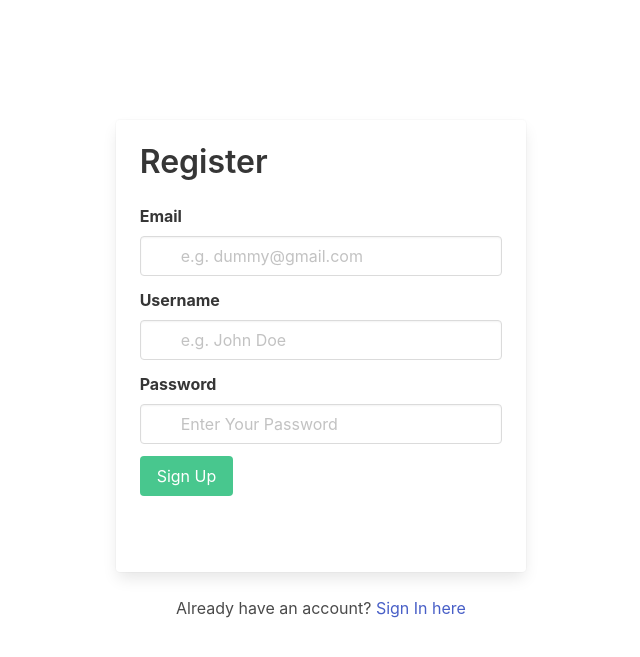
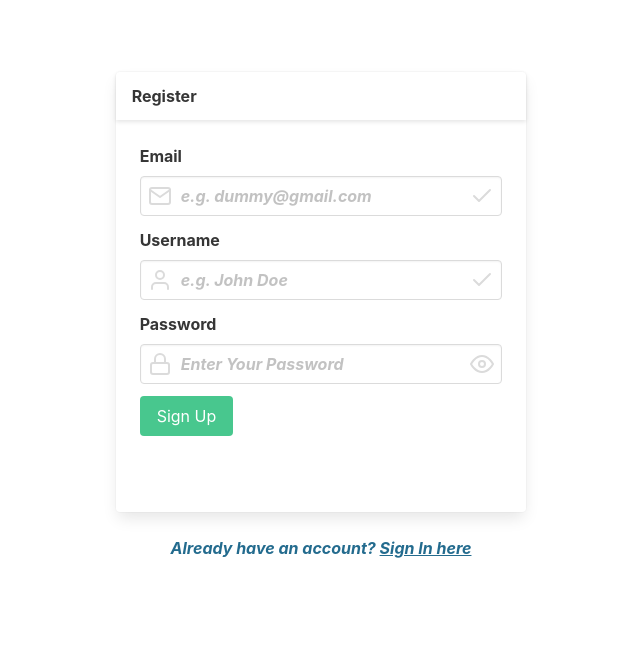
Before and after one commit to NevetsKuro/TwitterRed, a Flask app: page /register in a window 1280 px wide. Shown: the top 657 px of the page, without its empty margins (319-959 px from the left). Run offline with Flask 2, Linux system fonts and the light colour scheme.

Commit message:
fixed download CSV file. changed css style in login/register page.

```diff
--- a/app/app.py
+++ b/app/app.py
@@ -8,7 +8,8 @@ import io
 import re
 import requests
 import mysql.connector
-# from flask_session import Session
+from flask_session import Session
+import copy
 
 import nltk
 from nltk.corpus import stopwords
@@ -39,10 +40,11 @@ def create_app(test_config=None):
 
     app = Flask(__name__, instance_relative_config=True)
 
-    app.secret_key = b'_5#y2L"F4Q8z\n\xec]/'
+    # app.secret_key = b'_5#y2L"F4Q8z\n\xec]/'
+    app.secret_key = 'dev'
     app.config["SESSION_PERMANENT"] = False
     app.config["SESSION_TYPE"] = "filesystem"
-    # Session(app)
+    Session(app)
 
     # app.config.from_mapping(
     #     SECRET_KEY='dev',
@@ -79,17 +81,20 @@ def create_app(test_config=None):
 
     @app.route("/download", methods=["POST"])
     def download():
-        return 'Whatsup Egghead!'
-        # csv = session.get("df") if "df" in session else ""
+        # return 'Whatsup Egghead!'
+        csv = session.get("df") if "df" in session else ""
+        # print(csv)
+        if(csv!=""):
+            buf_str = io.StringIO(csv)
 
-        # buf_str = io.StringIO(csv)
+            buf_byt = io.BytesIO(buf_str.read().encode("utf-8"))
 
-        # buf_byt = io.BytesIO(buf_str.read().encode("utf-8"))
-
-        # return send_file(buf_byt,
-        #                  mimetype="text/csv",
-        #                  as_attachment=True,
-        #                  attachment_filename="tweets.csv")
+            return send_file(buf_byt,
+                            mimetype="text/csv",
+                            as_attachment=True,
+                            attachment_filename="tweets.csv")
+        else:
+            return "Kindly make a search first"
 
     @app.route('/home')
     def home():
@@ -146,10 +151,33 @@ def create_app(test_config=None):
         # public_tweets = json.dumps([status._json for status in public_tweets])
         # print(public_tweets)
 
-        # df = pd.DataFrame(public_tweets)
-        # session["df"] = df.to_csv(index=False, header=True, sep=";")
+        json_array = []
+        temp = copy.deepcopy(public_tweets)
+        for tweet in temp:
+            json = tweet._json
+            json.pop('contributors', None)
+            json.pop('coordinates', None)
+            json.pop('entities', None)
+            json.pop('metadata', None)
+            json.pop('retweeted_status', None)
+            json.pop('extended_entities', None)
+            json.pop('in_reply_to_status_id', None)
+            json.pop('in_reply_to_status_id_str', None)
+            json.pop('in_reply_to_user_id', None)
+            json.pop('in_reply_to_user_id_str', None)
+            json.pop('in_reply_to_screen_name', None)
+            json.pop('in_reply_to_screen_name', None)
+            json.pop('geo', None)
+            json.pop('place', None)
+            json['user_name'] = json['user']['name']
+            json['twitter_name'] = json['user']['screen_name']
+            json.pop('user', None)
+            json_array.append(json)
 
-        # print(bool(session.get("df")))
+        df = pd.DataFrame(json_array)
+        df.fillna('-',inplace=True)
+        session["df"] = df.to_csv(index=True, header=True, sep=",")
+
         return render_template('home.html', tweets=public_tweets)
 
     @app.route('/', methods=['GET'])
@@ -159,6 +187,10 @@ def create_app(test_config=None):
         if request.method == 'POST' and 'username' in request.form and 'password' in request.form:
             username = request.form['username']
             password = request.form['password']
+            # Server
+            # https://www.freemysqlhosting.net/account/
+            # un: stevenferns96@gmail.com
+            # pwd: 34Tjq#kYCjxfjUu
             mydb = mysql.connect(
                 host="sql6.freemysqlhosting.net",
                 user="sql6412839",
@@ -166,6 +198,7 @@ def create_app(test_config=None):
                 database="sql6412839",
                 auth_plugin='mysql_native_password'
             )
+
             cursor = mydb.cursor()
             sql = "SELECT * FROM users WHERE username = '" + \
                 username+"' AND password = '"+password+"'"
--- a/app/templates/register.html
+++ b/app/templates/register.html
@@ -11,64 +11,93 @@
     <!-- Scripts -->
     <script src="https://ajax.googleapis.com/ajax/libs/jquery/3.6.0/jquery.min.js"></script>
     <script src="https://cdn.jsdelivr.net/npm/feather-icons/dist/feather.min.js"></script>
+    <style>
+        ::placeholder {
+            color: #FFFFFF;
+            opacity: 1;
+            font-style: oblique;
+            font-weight: bold;
+        }
+
+        .word {
+            color: #FFFFFF;
+            font-style: oblique;
+            font-weight: bold;
+        }
+
+        .bottom {
+            color: #236B8E;
+            font-style: oblique;
+            font-weight: bold;
+        }
+
+        .underline {
+            text-decoration: underline;
+        }
+    </style>
 </head>
 
-<body></br></br></br></br></br>
-    <div align="center">
-        <div align="center" class="border">
+<body></br></br></br>
+    <div>
+        <div class="border">
 
             <div class="columns is-mobile">
                 <div class="column is-4 is-offset-4">
                     <div class="card">
-                        <div class="card-content">
-                            <p class="title" style="text-align: left;">
+                        <header class="card-header">
+                            <p class="card-header-title">
                                 Register
                             </p>
+                        </header>
+                        <div class="card-content">
                             <div class="content">
-                                <form action="{{ url_for('register') }}" method="post"  style="text-align: left;">
+                                <form action="{{ url_for('register') }}" method="post" style="text-align: left;">
                                     <div class="msg">{{ msg }}</div>
                                     <div class="field">
-                                        <p class="control has-icons-left has-icons-right">
-                                            <label class="label">Email</label>
+                                        <label class="label">Email</label>
+                                        <div class="control has-icons-left has-icons-right">
                                             <input class="input" name="email" type="email"
                                                 placeholder="e.g. dummy@gmail.com">
                                             <span class="icon is-small is-left">
-                                                <i class="fas fa-envelope"></i>
+                                                <i data-feather="mail"></i>
                                             </span>
                                             <span class="icon is-small is-right">
-                                                <i class="fas fa-check"></i>
+                                                <i data-feather="check"></i>
                                             </span>
-                                        </p>
+                                        </div>
                                     </div>
                                     <div class="field">
                                         <label class="label">Username</label>
-                                        <p class="control has-icons-left has-icons-right">
+                                        <div class="control has-icons-left has-icons-right">
                                             <input class="input" name="username" type="text"
                                                 placeholder="e.g. John Doe">
                                             <span class="icon is-small is-left">
-                                                <i class="fas fa-user"></i>
+                                                <i data-feather="user"></i>
                                             </span>
                                             <span class="icon is-small is-right">
-                                                <i class="fas fa-check"></i>
+                                                <i data-feather="check"></i>
                                             </span>
-                                        </p>
+                                        </div>
                                     </div>
                                     <div class="field">
                                         <label class="label">Password</label>
-                                        <p class="control has-icons-left">
+                                        <div class="control has-icons-left has-icons-right">
                                             <input class="input" name="password" type="password"
                                                 placeholder="Enter Your Password">
                                             <span class="icon is-small is-left">
-                                                <i class="fas fa-lock"></i>
+                                                <i data-feather="lock"></i>
                                             </span>
-                                        </p>
+                                            <span class="icon is-small is-right">
+                                                <i data-feather="eye"></i>
+                                            </span>
+                                        </div>
                                     </div>
                                     <div class="field">
-                                        <p class="control">
+                                        <div class="control">
                                             <button type="submit" class="button is-success">
                                                 Sign Up
                                             </button>
-                                        </p>
+                                        </div>
                                     </div>
 
                                     </br>
@@ -80,10 +109,14 @@
                 </div>
             </div>
 
-            <p class="bottom" style="text-align: center;">Already have an account? <a class="bottom" href="{{url_for('login')}}"> Sign In here</a>
+            <p class="bottom" style="text-align: center;">Already have an account? <a class="bottom underline"
+                    href="{{url_for('login')}}"> Sign In here</a>
             </p>
         </div>
     </div>
+    <script>
+        feather.replace()
+    </script>
 </body>
 
 </html>
--- a/wsgi.py
+++ b/wsgi.py
@@ -1,3 +1,4 @@
 from app import app
+# from <folder> import <object>
 
 app = app.create_app()
```
Also changed, not shown: app/templates/home.html (+43 -8 lines), app/templates/login.html (+24 -3 lines), 1 other file.
